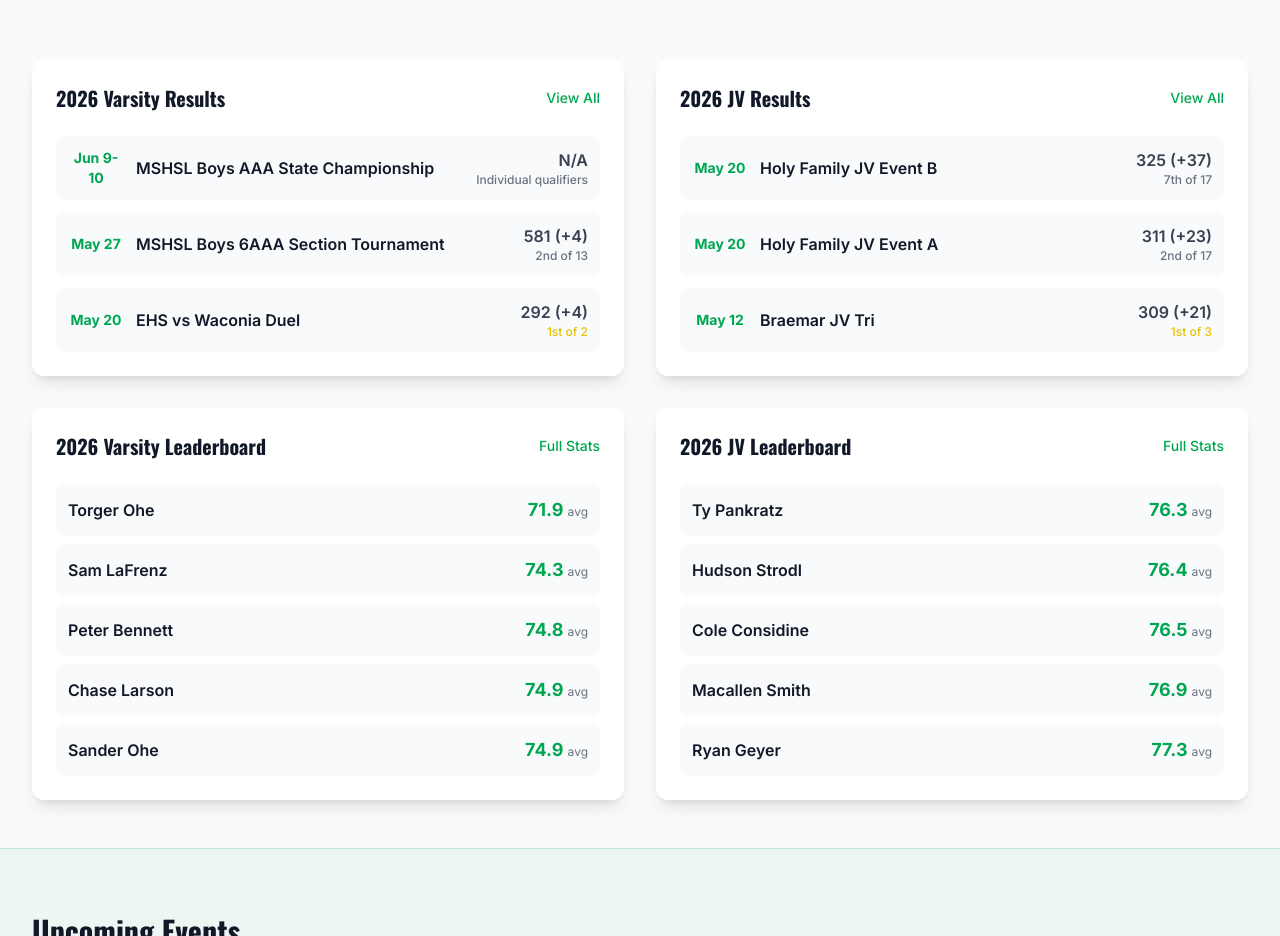
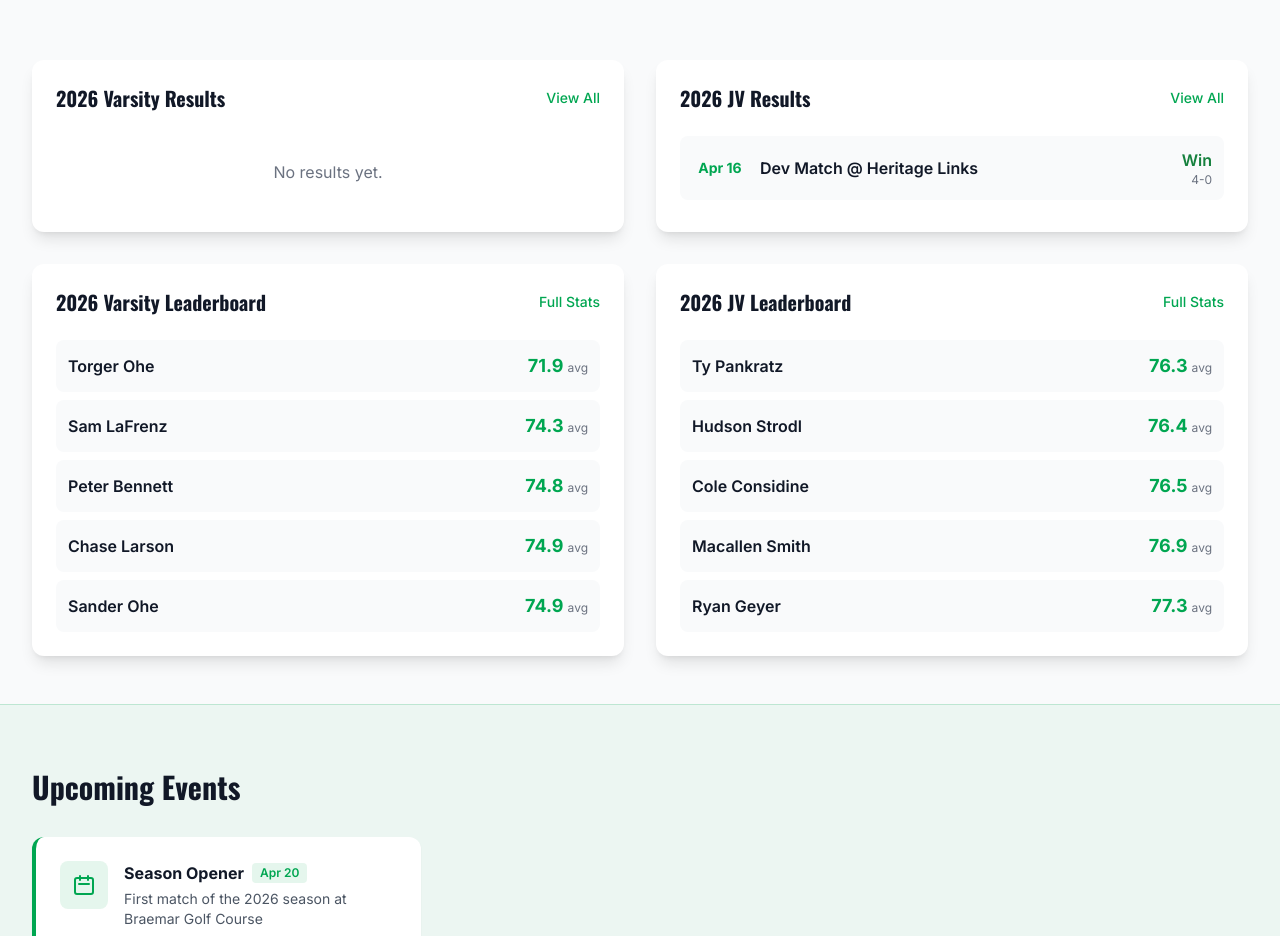
Before and after one commit to rlarson12/edina-golf-website, a React (Vite) app: page / in a window 1280 px wide. Shown: the part 900-1836 px from the top of the page. Built offline with nearby package versions, Linux system fonts and the light colour scheme.

Commit message:
Fix home results: use 2026 data, handle match play display in JV results card

```diff
--- a/public/version.json
+++ b/public/version.json
@@ -1 +1 @@
-{"buildTime":1776383104102}
+{"buildTime":1776383301086}
--- a/src/pages/Home.jsx
+++ b/src/pages/Home.jsx
@@ -73,18 +73,18 @@ function Home() {
     ]
   }, [])
 
-  // Get recent varsity results (most recent first)
+  // Get recent varsity results (most recent first) — 2026 season
   const recentVarsityResults = useMemo(() => {
-    return (golfData.schedule || [])
+    return (golfData.schedule2026 || [])
       .filter(r => r.teamScore)
       .slice(-3)
       .reverse()
   }, [])
 
-  // Get recent JV results (most recent first)
+  // Get recent JV results (most recent first) — 2026 season
   const recentJVResults = useMemo(() => {
-    return (golfData.jvSchedule || [])
-      .filter(r => r.teamScore)
+    return (golfData.jvSchedule2026 || [])
+      .filter(r => r.teamScore || r.teamResult)
       .slice(-3)
       .reverse()
   }, [])
@@ -341,9 +341,23 @@ function Home() {
                         <div className="text-xs md:text-sm font-bold text-edina-green">{result.dateFormatted}</div>
                       </div>
                       <div className="ml-3 flex-grow min-w-0">
-                        <div className="font-semibold text-gray-900 text-sm md:text-base truncate">{result.event}</div>
+                        <div className="font-semibold text-gray-900 text-sm md:text-base truncate">{result.event || result.name}</div>
                       </div>
                       <div className="text-right flex-shrink-0 ml-2">
+                        {result.format === 'matchplay' ? (
+                          <>
+                            <div className={`font-semibold text-sm md:text-base ${
+                              result.teamResult?.toLowerCase() === 'win' ? 'text-green-700' :
+                              result.teamResult?.toLowerCase() === 'loss' ? 'text-red-600' : 'text-gray-700'
+                            }`}>
+                              {result.teamResult}
+                            </div>
+                            {result.teamRecord && (
+                              <div className="text-xs text-gray-500">{result.teamRecord}</div>
+                            )}
+                          </>
+                        ) : (
+                          <>
                             <div className={`font-semibold text-sm md:text-base ${
                               result.teamScore?.includes('(-') ? 'text-red-600' : 'text-gray-700'
                             }`}>
@@ -355,6 +369,8 @@ function Home() {
                               }`}>
                                 {result.teamFinish}
                               </div>
+                            )}
+                          </>
                         )}
                       </div>
                     </div>
```
Lines whose indentation alone changed are shown as unchanged.
